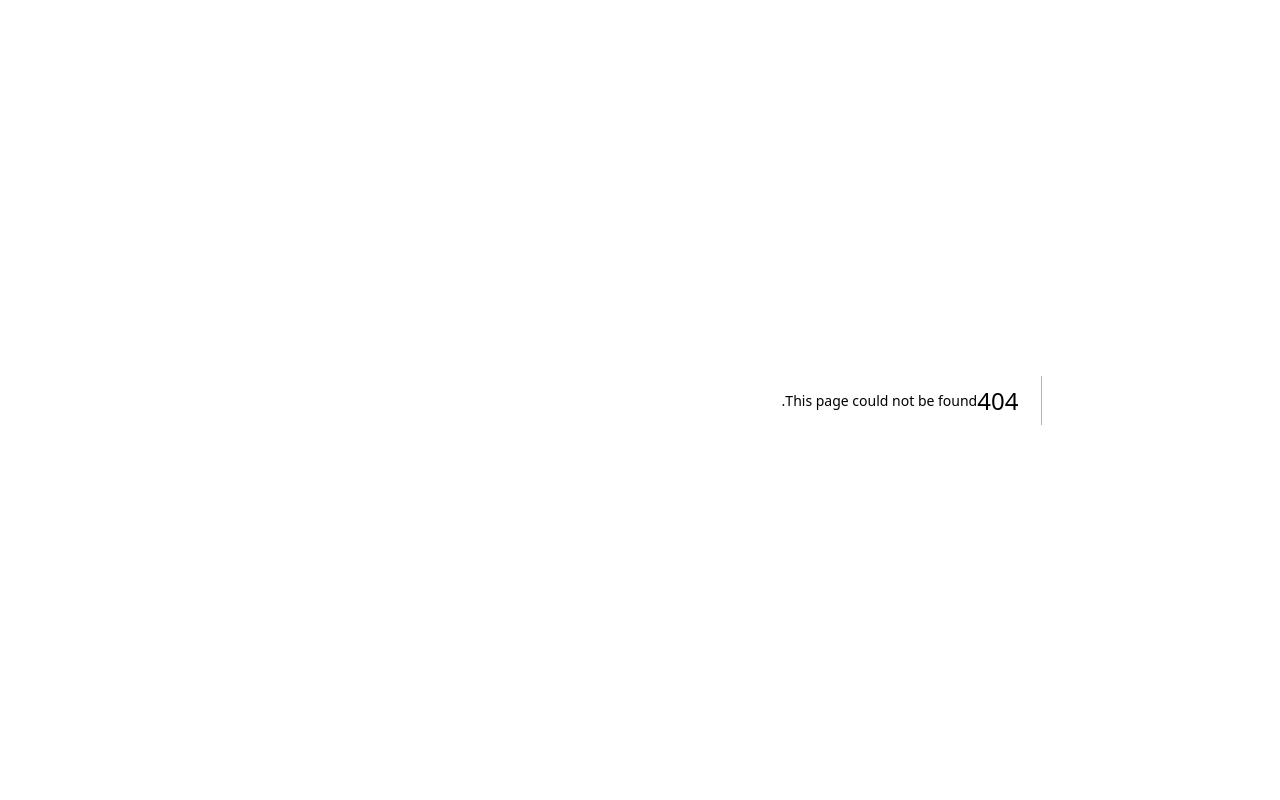
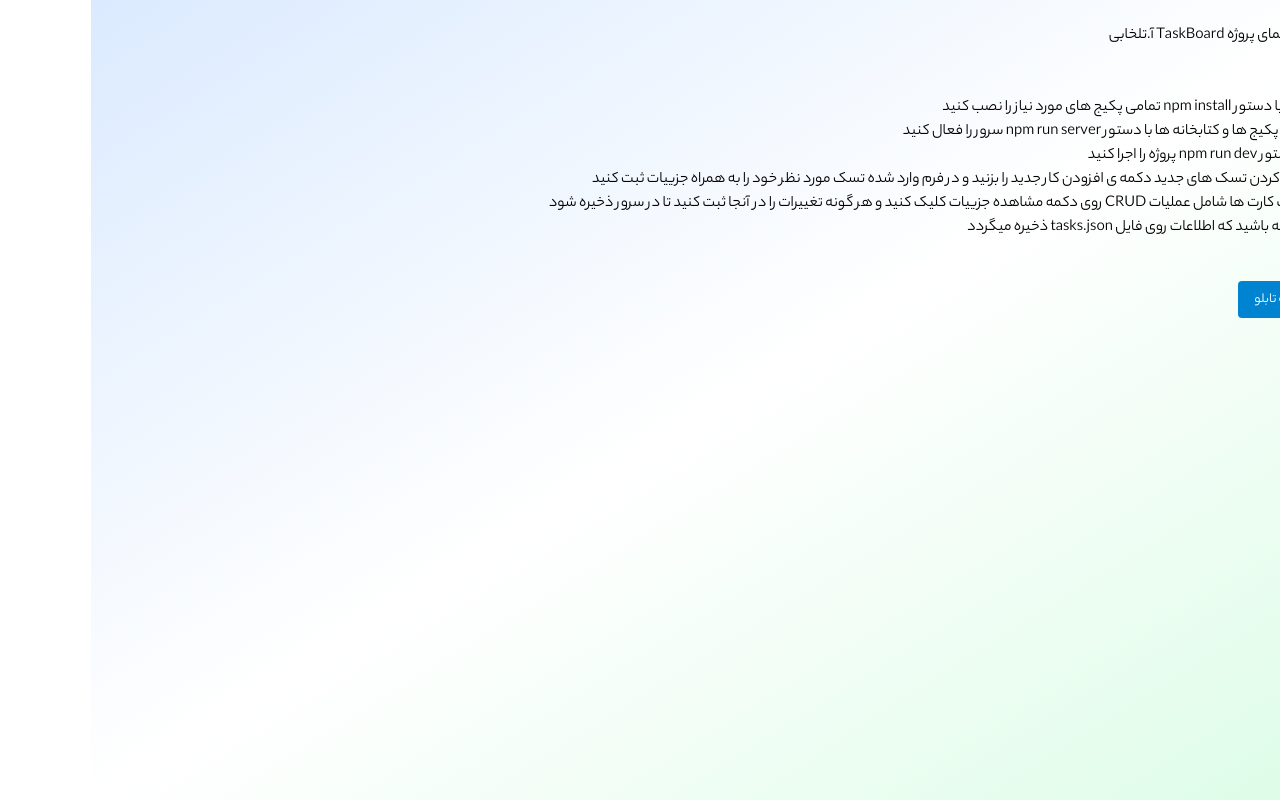
Before and after one commit to aliTalkhabi/taskboard, a Next.js app: page /about in a window 1280 px wide. Before the commit this address had no page. Built offline with nearby package versions, Linux system fonts and the light colour scheme.

Commit message:
implement about and notfound into project

```diff
--- /dev/null
+++ b/src/app/about/page.tsx
@@ -0,0 +1,22 @@
+import Link from "next/link";
+
+ const AboutPage = () => {
+  return (
+    <section className="min-h-screen min-w-screen bg-gradient-to-br from-blue-100 via-white to-green-100 p-6">
+        <h1> با سلام راهنمای پروژه TaskBoard آ.تلخابی</h1>
+        <br />
+        <br />
+        <p>اول از همه با دستور npm install تمامی پکیج های مورد نیاز را نصب کنید</p>
+        <p>بعد از نصب پکیج ها و کتابخانه ها با دستور npm run server سرور را فعال کنید</p>
+        <p>سپس با دستور npm run dev پروژه را اجرا کنید</p>
+        <p>برای تعریف کردن تسک های جدید دکمه ی افزودن کار جدید را بزنید و در فرم وارد شده تسک مورد نظر خود را به همراه جزییات ثبت کنید</p>
+        <p>برای مدیریت کارت ها شامل عملیات CRUD روی دکمه مشاهده جزییات کلیک کنید و هر گونه تغییرات را در آنجا ثبت کنید تا در سرور ذخیره شود </p>
+        <p>در نظر داشته باشید که اطلاعات روی فایل tasks.json ذخیره میگردد</p>
+        <br />
+        <br />
+        <Link href="/" className="px-4 py-2 rounded bg-sky-600 text-white text-sm">بازگشت به تابلو</Link>
+
+    </section>
+  );
+}
+export default AboutPage
--- /dev/null
+++ b/src/app/not-found.tsx
@@ -0,0 +1,23 @@
+import Link from "next/link";
+
+export default function NotFound() {
+  return (
+    <main className="min-h-screen min-w-screen flex items-center justify-center bg-gradient-to-br from-red-50 to-white p-8">
+      <div className="max-w-md text-center bg-white/90 rounded-2xl p-8 shadow">
+        <h1 className="text-4xl font-extrabold mb-4">۴۰۴</h1>
+        <p className="text-sm text-gray-700 mb-6">
+          صفحه‌ای که دنبال می‌کنی وجود نداره یا حذف شده.
+        </p>
+
+        <div className="flex justify-center gap-3">
+          <Link href="/" className="px-4 py-2 rounded bg-sky-600 text-white">
+            بازگشت به تابلو
+          </Link>
+          <Link href="/about" className="px-4 py-2 rounded border">
+            دربارهٔ پروژه
+          </Link>
+        </div>
+      </div>
+    </main>
+  );
+}
--- a/src/app/page.tsx
+++ b/src/app/page.tsx
@@ -1,4 +1,5 @@
 import Board from "@/components/Board";
+import Link from "next/link";
 
 export default function Home() {
   return (
@@ -7,6 +8,9 @@
         <Board type={'done'}/>
         <Board type={'inwork'}/>
         <Board type={'todo'}/>
+        <div className="absolute top-2 right-2 bg-cyan-500 text-xl text-white px-4 py-2 rounded-3xl" >
+          <Link href={'/about'}>راهنمای پروژه</Link>
+        </div>
       </div>
     </section>
   );
```
